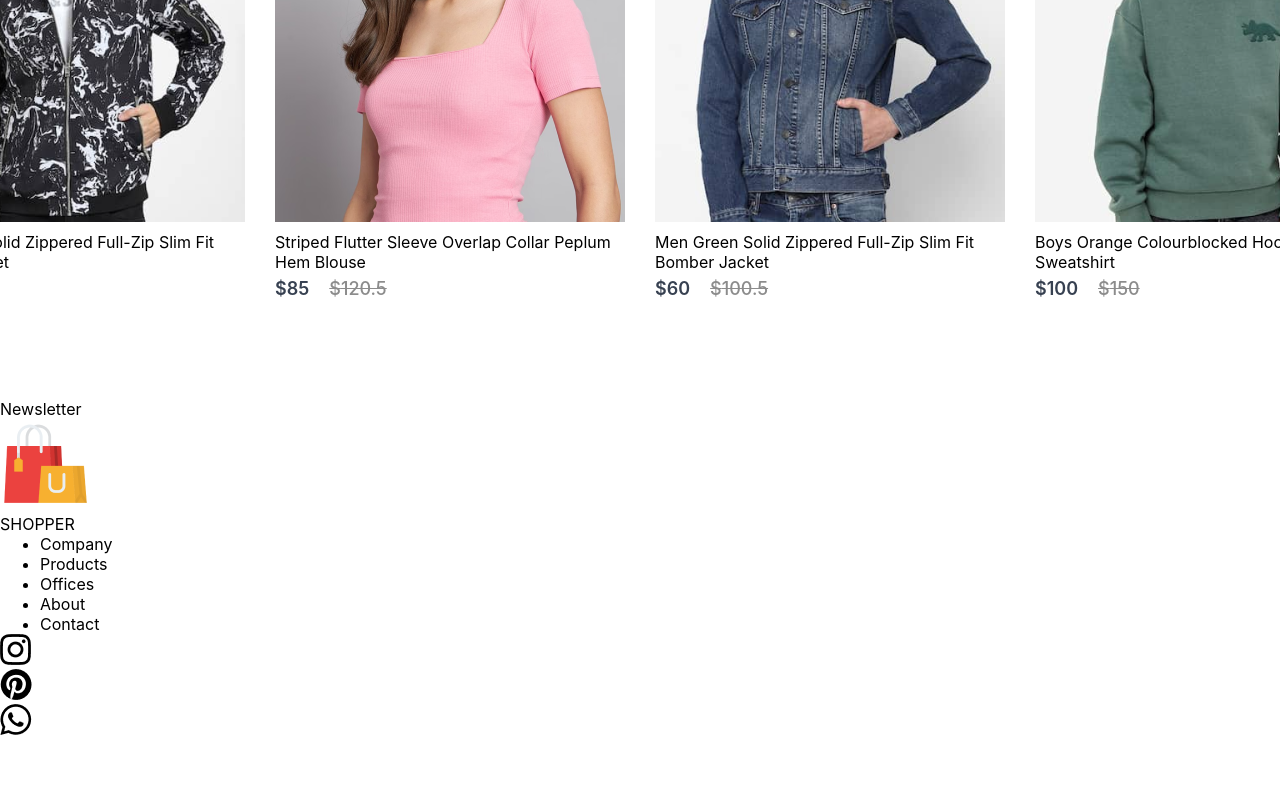
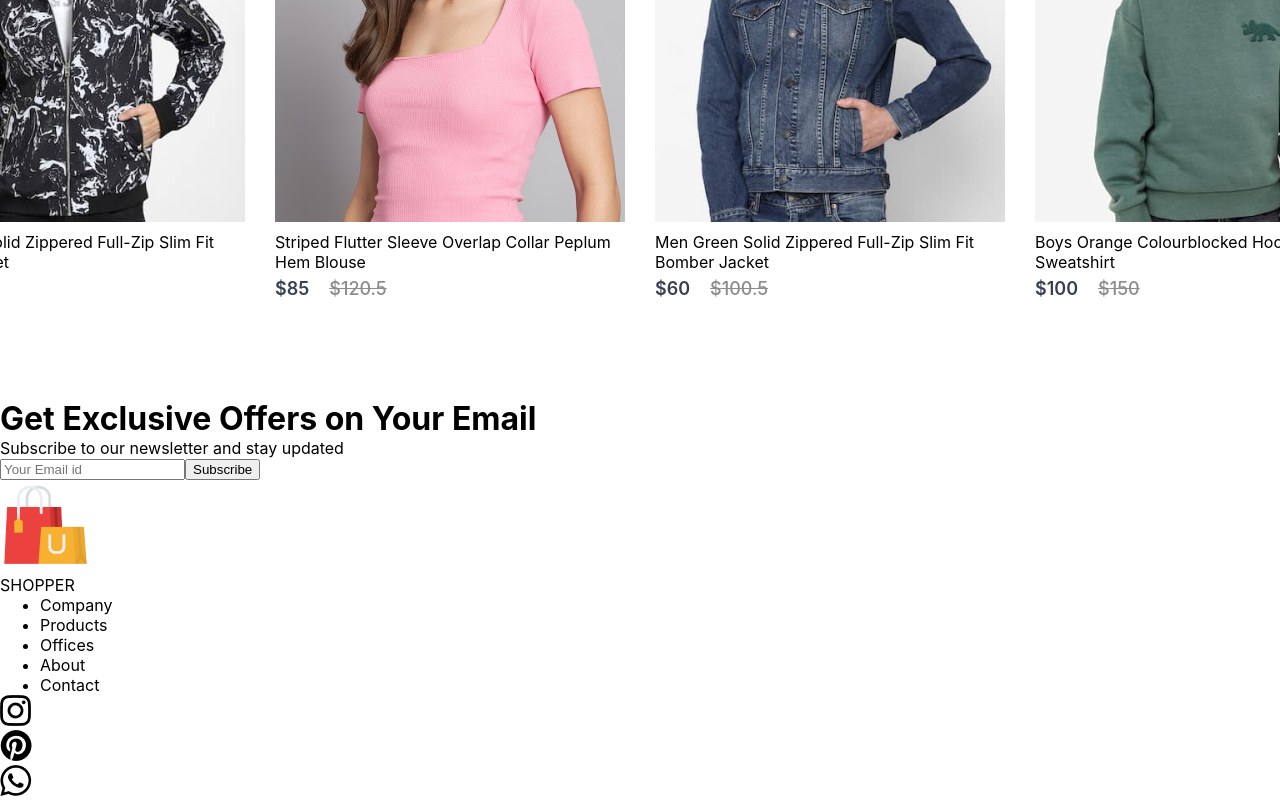
Before and after one commit to Patrickodey360coder/mern-ecommerce, a React (Vite) app: page / in a window 1280 px wide. Shown: the part 3106-3906 px from the top of the page. Before the commit the page ends 3845 px from the top, so only its background shows below. Built offline with nearby package versions, Linux system fonts and the light colour scheme.

Commit message:
newsletter

```diff
--- a/src/Components/Newsletter/Newsletter.tsx
+++ b/src/Components/Newsletter/Newsletter.tsx
@@ -2,7 +2,15 @@
 
 const Newsletter = () => {
   return (
-    <div className='newsletter'>Newsletter</div>
+    <div className='newsletter'>
+      <h1>Get Exclusive Offers on Your Email</h1>
+      <p>Subscribe to our newsletter and stay updated</p>
+
+      <div>
+        <input type="email" placeholder='Your Email id'/>
+        <button>Subscribe</button>
+      </div>
+    </div>
   )
 }
 
```
